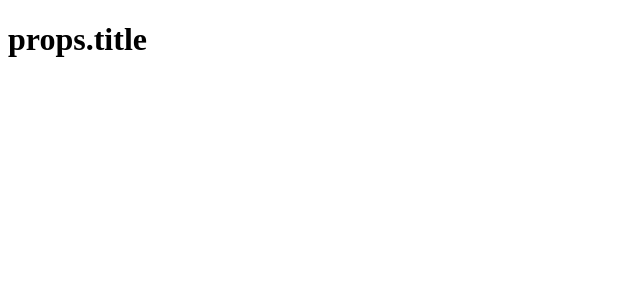
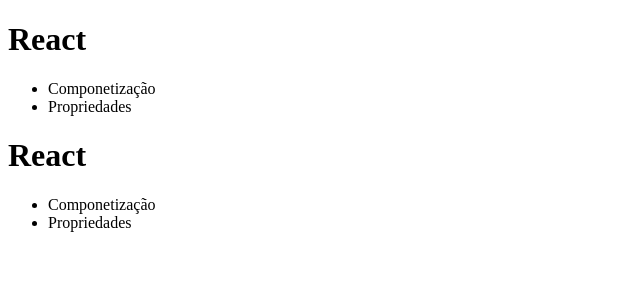
Before and after one commit to EngMarianaBrito/Curso_ReactNative, a React (Create React App) app in the folder front-end/: page / in a window 1280 px wide. Shown: the top 300 px of the page, without its empty margins (0-640 px from the left). Built offline with nearby package versions, Linux system fonts and the light colour scheme.

Commit message:
Propriedades

```diff
--- a/front-end/src/App.js
+++ b/front-end/src/App.js
@@ -1,9 +1,22 @@
 import React from 'react'
+import Header from './Components/Header'
 
-export default function Header(props) {
+function App() {
   return (
-      <header>
-        <h1>props.title</h1>
-      </header>
+    <div>
+      <Header title = "React">
+        <ul>
+          <li>Componetização</li>
+          <li>Propriedades</li>
+        </ul>
+      </Header><Header title="React">
+        <ul>
+          <li>Componetização</li>
+          <li>Propriedades</li>
+        </ul>
+      </Header>
+    </div>
    )
 }
+
+export default App;
--- a/front-end/src/Components/Header.js
+++ b/front-end/src/Components/Header.js
@@ -1,9 +1,11 @@
-import React from 'react'
+import React, { Children } from 'react'
 
-export default function Header(){
-    return(
-        <Header>
-            <h1>Projeto</h1>
-        </Header>
-    )
+export default function Header ({title, children}) {
+  return (
+      <header>
+        <h1>{title}</h1>
+
+        {children}
+      </header>
+   )
 }
```
Also changed, not shown: 1 other file (tests, documents, lock files or other folders).
